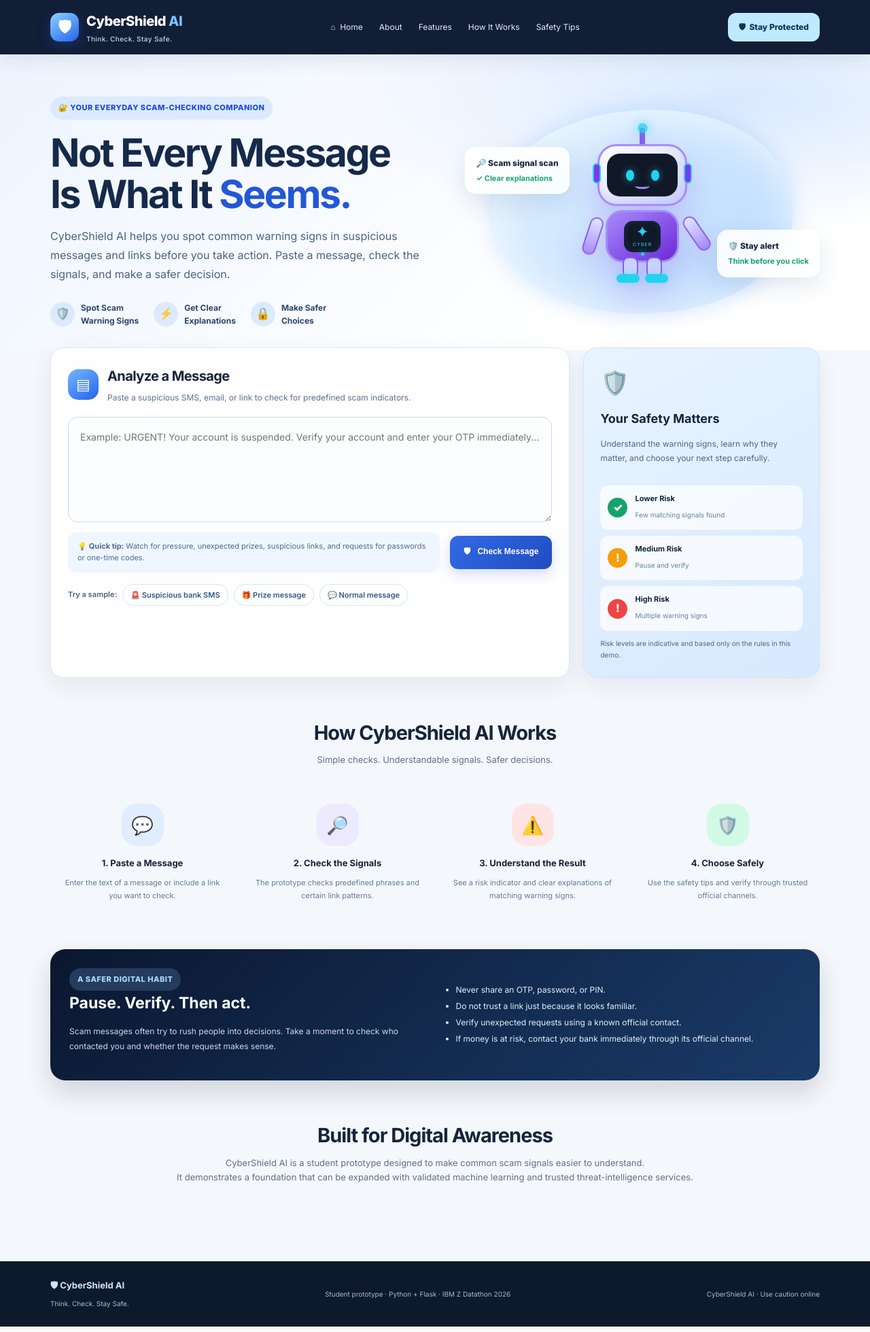
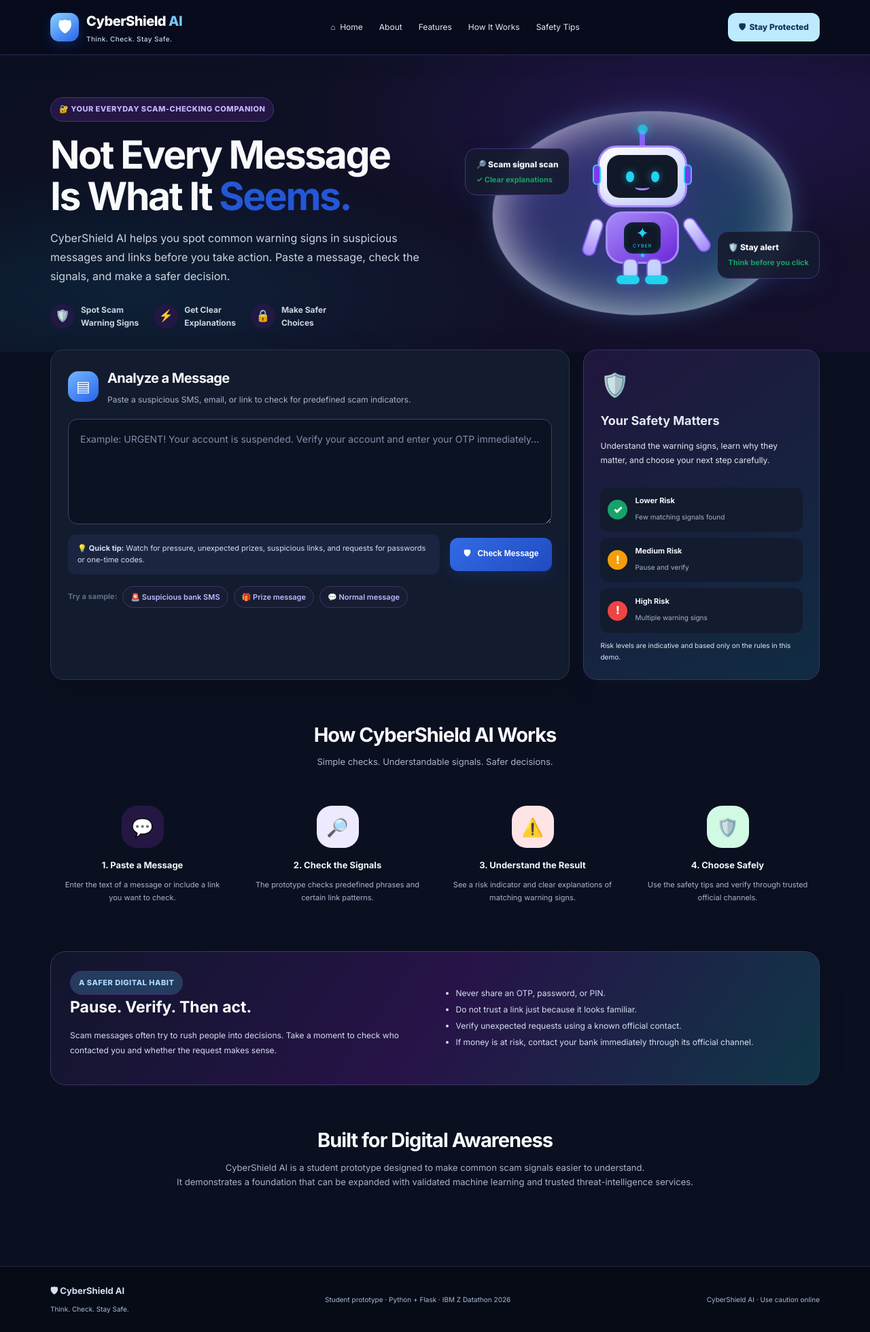
Before and after one commit to tharshini2321/cybershield-ai, a Flask app: page / in a window 1280 px wide. Shown: the whole page at 68% size. Run offline with Flask 3, Linux system fonts and the light colour scheme.

Commit message:
Update index.html

```diff
--- a/CyberShield_AI_Enhanced_Website/templates/index.html
+++ b/CyberShield_AI_Enhanced_Website/templates/index.html
@@ -577,6 +577,171 @@ textarea:focus {
   }
 }
 
+
+/* Futuristic CyberShield AI page colours */
+body {
+  background: #0B1020;
+  color: #F1F5F9;
+}
+
+.topbar {
+  background: rgba(8, 12, 28, .96);
+  border-bottom: 1px solid #312653;
+}
+
+.hero {
+  background:
+    radial-gradient(ellipse at 80% 20%, #5225a744, transparent 40%),
+    radial-gradient(ellipse at 15% 80%, #0891b222, transparent 38%),
+    linear-gradient(135deg, #0B1020, #15102D);
+}
+
+h1 {
+  color: #F8FAFC;
+}
+
+.lead,
+.feature {
+  color: #CBD5E1;
+}
+
+.feature-icon {
+  background: #211844;
+  color: #67E8F9;
+}
+
+.eyebrow {
+  background: #241744;
+  color: #C4B5FD;
+  border: 1px solid #49317B;
+}
+
+.main {
+  background: transparent;
+}
+
+.panel,
+.result {
+  background: #131B2E;
+  color: #F1F5F9;
+  border: 1px solid #2D3650;
+  box-shadow: 0 15px 45px #00000030;
+}
+
+.panel h2,
+.result h3,
+.finding b,
+.section h2 {
+  color: #F8FAFC;
+}
+
+.sub,
+.finding p,
+.notice,
+.step p {
+  color: #A7B4CC;
+}
+
+textarea {
+  background: #0B1222;
+  color: #F8FAFC;
+  border-color: #384563;
+}
+
+textarea::placeholder {
+  color: #8290AA;
+}
+
+textarea:focus {
+  border-color: #A78BFA;
+  box-shadow: 0 0 0 4px #8B5CF622;
+}
+
+.tip {
+  background: #1B2440;
+  color: #D5DEEF;
+}
+
+.chip {
+  background: #171E33;
+  color: #C4B5FD;
+  border-color: #413263;
+}
+
+.chip:hover {
+  background: #292047;
+  border-color: #A78BFA;
+}
+
+.side-panel {
+  background: linear-gradient(145deg, #20163D, #102C42);
+  border-color: #413263;
+}
+
+.side-panel h3,
+.side-panel p {
+  color: #E2E8F0;
+}
+
+.risk-item {
+  background: #131B2E;
+  color: #F1F5F9;
+}
+
+.risk-item small {
+  color: #A7B4CC;
+}
+
+.finding {
+  background: #172137;
+  border-color: #303C58;
+}
+
+.finding:hover {
+  border-color: #8B5CF6;
+}
+
+.step:hover {
+  background: #151A31;
+}
+
+.step-icon {
+  background: #241744;
+  color: #67E8F9;
+}
+
+.safety {
+  background: linear-gradient(125deg, #11162C, #271348, #103747);
+  border: 1px solid #413263;
+}
+
+.safety p,
+.safety ul {
+  color: #D5DEEF;
+}
+
+footer {
+  background: #070B16;
+  border-top: 1px solid #27223D;
+}
+
+.floating {
+  background: #151B30E8;
+  color: #F8FAFC;
+  border-color: #49317B;
+}
+
+.orb {
+  background: linear-gradient(140deg, #3B2874, #164A61);
+}
+
+@media (prefers-reduced-motion: reduce) {
+  *, *::before, *::after {
+    animation: none !important;
+    transition: none !important;
+  }
+}
+
   </style>
 </head>
 <body>
```
